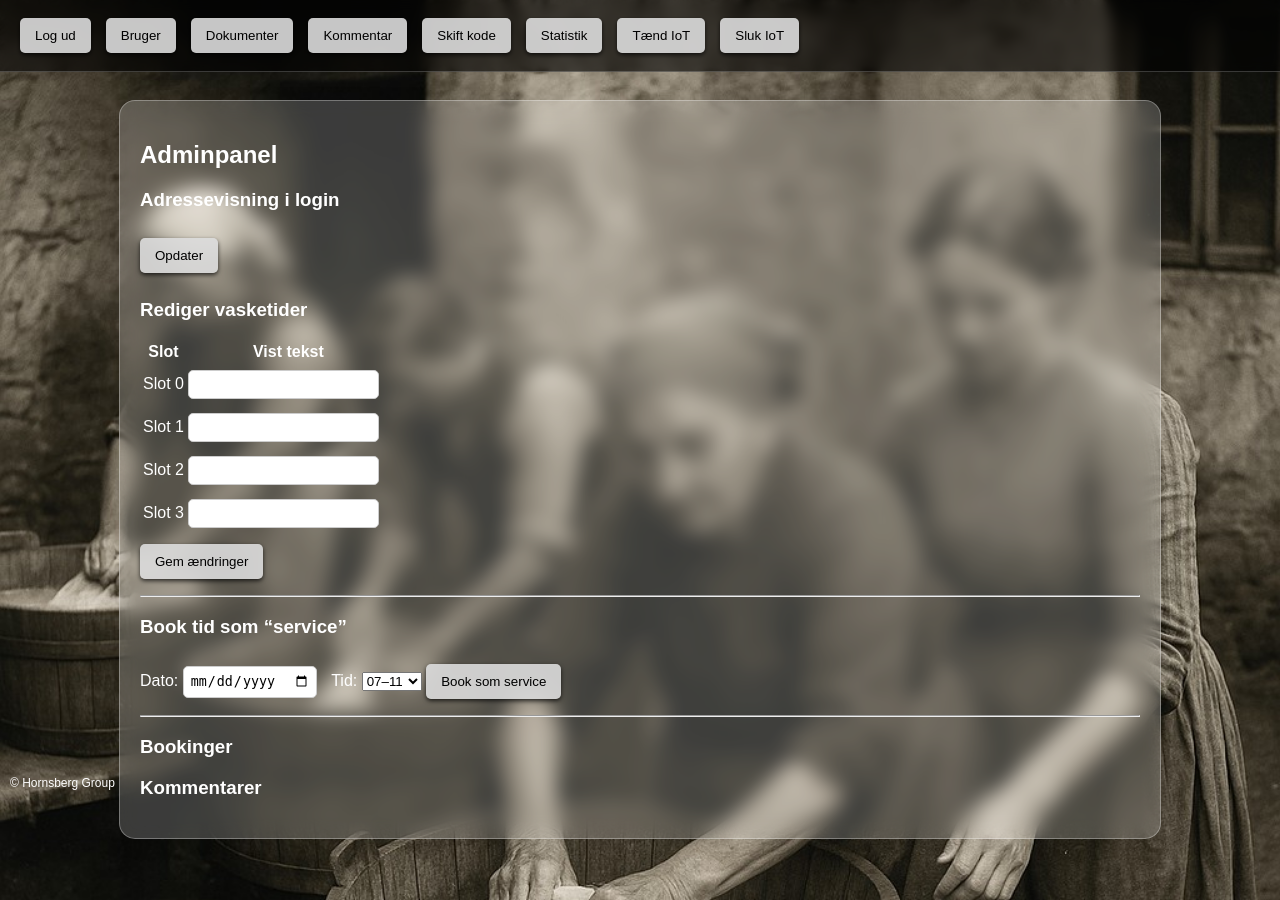
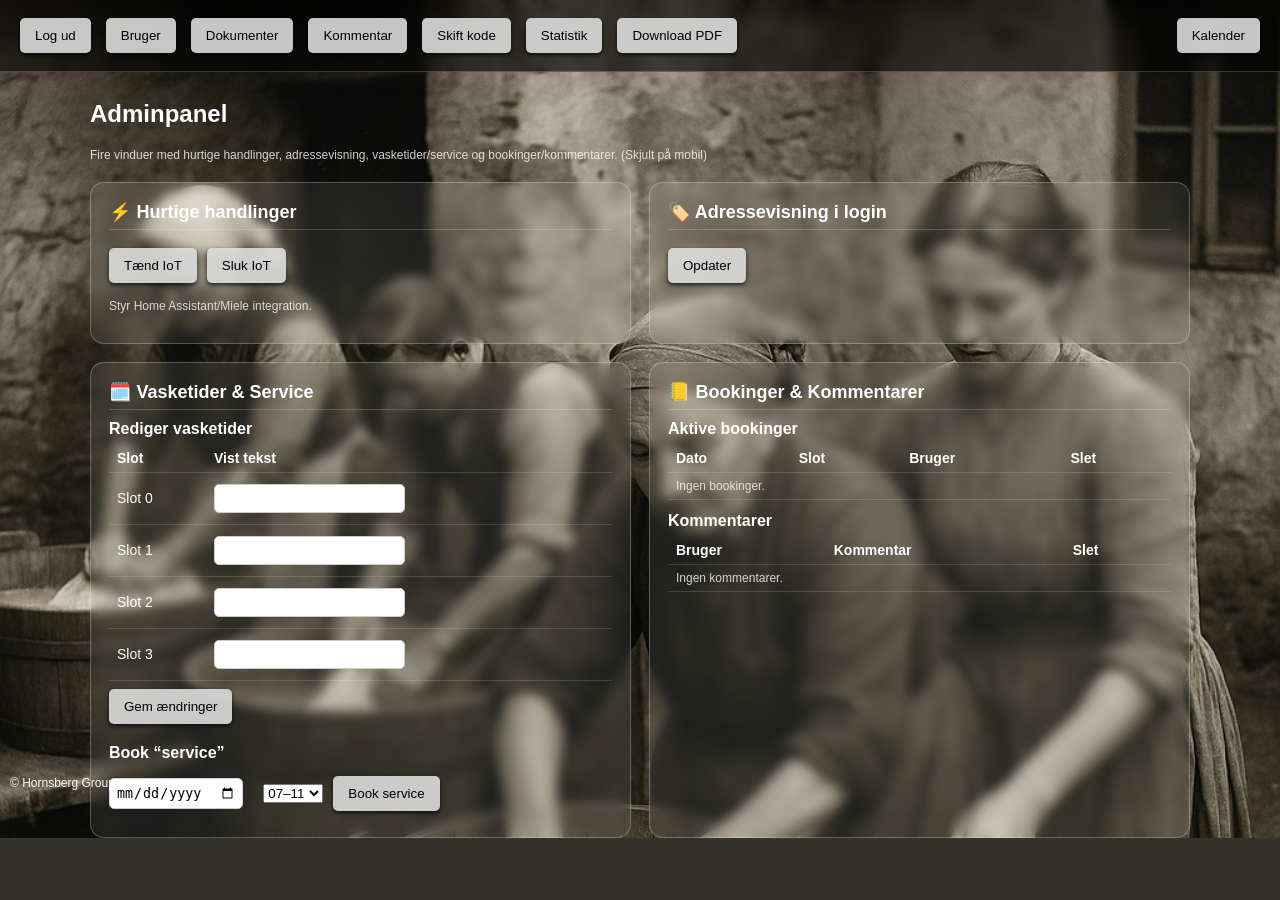
Before and after one commit to taasingegade/Vasketider, a Flask app: page /admin in a window 1280 px wide. After the commit the page ends 838 px from the top, so only its background shows below. Run offline with Flask 3, Linux system fonts and the light colour scheme; the visitor is signed in with stand-in values (Sample User, id 1); data that the repository does not hold is empty; some libraries are stand-ins or nearby versions.

Commit message:
Update admin.html

```diff
--- a/templates/admin.html
+++ b/templates/admin.html
@@ -5,67 +5,110 @@
   <meta charset="UTF-8">
   <title>Adminpanel</title>
   <link rel="stylesheet" href="{{ url_for('static', filename='style.css') }}">
+  <style>
+    .grid-4 {
+      display: grid;
+      grid-template-columns: repeat(2, 1fr);
+      gap: 18px;
+      margin-top: 20px;
+    }
+    .window {
+      background: rgba(255,255,255,0.08);
+      border: 1px solid rgba(255,255,255,0.25);
+      border-radius: 14px;
+      padding: 18px;
+      backdrop-filter: blur(6px);
+    }
+    .window h3 {
+      margin-top: 0;
+      font-size: 18px;
+      border-bottom: 1px solid rgba(255,255,255,0.2);
+      padding-bottom: 6px;
+      margin-bottom: 10px;
+    }
+    table { width:100%; border-collapse: collapse; font-size:14px; }
+    th,td { padding:6px 8px; border-bottom:1px solid rgba(255,255,255,0.15); text-align:left; }
+    .row { display:flex; gap:10px; flex-wrap:wrap; align-items:center; }
+    .muted { opacity:.8; font-size:12px; }
+    /* Skjul hele admin på mobil */
+    .mobile-block {
+      display: none; position: fixed; inset:0; background: rgba(0,0,0,0.85);
+      color:#fff; z-index:2000; align-items:center; justify-content:center; text-align:center; padding:24px;
+    }
+    @media (max-width: 1000px) {
+      .toppanel, .main { display: none !important; }
+      .mobile-block { display: flex; }
+      body { overflow: hidden; }
+    }
+  </style>
 </head>
 <body style="background: url('/static/Bg.jpg') no-repeat center center fixed; background-size: cover;">
 
+  <!-- Mobil overlay -->
+  <div class="mobile-block">
+    <div>
+      <h2>🔐 Admin er kun til desktop</h2>
+      <p>Åbn siden på en større skærm for at administrere systemet.</p>
+      <form method="get" action="/index" style="margin-top:16px;">
+        <button class="toppanel-knap">Til kalender</button>
+      </form>
+    </div>
+  </div>
+
+  <!-- Toppanel -->
   <div class="toppanel">
-    <form method="post" action="/logout">
-      <button class="toppanel-knap">Log ud</button>
-    </form>
+    <form method="post" action="/logout"><button class="toppanel-knap">Log ud</button></form>
+    <form method="get" action="/vis_brugere"><button class="toppanel-knap">Bruger</button></form>
+    <form method="get" action="/dokumenter"><button class="toppanel-knap">Dokumenter</button></form>
+    <form method="get" action="/kommentar"><button class="toppanel-knap">Kommentar</button></form>
+    <form method="get" action="/admin/skiftkode"><button class="toppanel-knap">Skift kode</button></form>
+    <form method="get" action="/statistik"><button class="toppanel-knap">Statistik</button></form>
+    <form method="get" action="/download_valg"><button class="toppanel-knap">Download PDF</button></form>
+    <form method="get" action="/index" style="margin-left:auto;"><button class="toppanel-knap">Kalender</button></form>
+  </div>
 
-    <form method="get" action="/vis_brugere">
-      <button class="toppanel-knap">Bruger</button>
-    </form>
+  <div class="main" style="max-width:1100px;">
+    <h2>Adminpanel</h2>
+    <p class="muted">Fire vinduer med hurtige handlinger, adressevisning, vasketider/service og bookinger/kommentarer. (Skjult på mobil)</p>
 
-    <form method="get" action="/dokumenter">
-      <button class="toppanel-knap">Dokumenter</button>
-    </form>
-
-    <form method="get" action="/kommentar">
-      <button class="toppanel-knap">Kommentar</button>
-    </form>
-
-    <form method="get" action="/admin/skiftkode">
-      <button class="toppanel-knap">Skift kode</button>
-    </form>
-
-    <form method="get" action="/statistik">
-      <button class="toppanel-knap">Statistik</button>
-    </form>
-
+    <div class="grid-4">
+      <!-- VINDUE 1: Hurtige handlinger / IoT -->
+      <div class="window">
+        <h3>⚡ Hurtige handlinger</h3>
+        <div class="row">
           <form method="post" action="/iot_toggle">
             <input type="hidden" name="iot_vaskemaskine" value="ja">
             <button class="toppanel-knap">Tænd IoT</button>
           </form>
-
           <form method="post" action="/iot_toggle">
             <input type="hidden" name="iot_vaskemaskine" value="nej">
             <button class="toppanel-knap">Sluk IoT</button>
           </form>
         </div>
+        <p class="muted" style="margin-top:8px;">Styr Home Assistant/Miele integration.</p>
+      </div>
 
-  <div class="glassbox" style="max-width: 1000px; margin: 100px auto 40px auto;">
-    <h2>Adminpanel</h2>
-
-<h3>Adressevisning i login</h3>
+      <!-- VINDUE 2: Adressevisning i login -->
+      <div class="window">
+        <h3>🏷️ Adressevisning i login</h3>
         <form method="post" action="/opdater_dropdownvisning">
           {% for adr in adresser %}
-    <label style="display:block; margin-bottom:5px;">
-      <input type="checkbox" name="vis_{{ adr[0] }}" {% if adr[1] %}checked{% endif %}>
-      {{ adr[0] }}
+            <label style="display:block; margin-bottom:6px;">
+              <input type="checkbox" name="vis_{{ adr[0] }}" {% if adr[1] %}checked{% endif %}> {{ adr[0] }}
             </label>
           {% endfor %}
           <button class="toppanel-knap" type="submit">Opdater</button>
         </form>
+      </div>
 
-    <!-- ✅ Redigerbare vasketider -->
-    <h3>Rediger vasketider</h3>
+      <!-- VINDUE 3: Vasketider + servicebooking -->
+      <div class="window">
+        <h3>🗓️ Vasketider & Service</h3>
+
+        <h4 style="margin:6px 0;">Rediger vasketider</h4>
         <form method="post" action="/admin/opdater_tider">
           <table>
-        <tr>
-          <th>Slot</th>
-          <th>Vist tekst</th>
-        </tr>
+            <tr><th>Slot</th><th>Vist tekst</th></tr>
             {% for i in range(4) %}
             <tr>
               <td>Slot {{ i }}</td>
@@ -73,47 +116,66 @@
             </tr>
             {% endfor %}
           </table>
-      <button type="submit" class="toppanel-knap">Gem ændringer</button>
+          <button type="submit" class="toppanel-knap" style="margin-top:8px;">Gem ændringer</button>
         </form>
 
-    <hr>
-
-    <h3>Book tid som “service”</h3>
-    <form method="post" action="/admin/book_service">
-      Dato: <input type="date" name="dato" required>
-      Tid:
+        <h4 style="margin:12px 0 6px;">Book “service”</h4>
+        <form method="post" action="/admin/book_service" class="row">
+          <input type="date" name="dato" required>
           <select name="tid" required>
             <option value="07–11">07–11</option>
             <option value="11–15">11–15</option>
             <option value="15–19">15–19</option>
             <option value="19–23">19–23</option>
           </select>
-      <button class="toppanel-knap" type="submit">Book som service</button>
+          <button class="toppanel-knap" type="submit">Book service</button>
         </form>
+      </div>
 
-    <hr>
+      <!-- VINDUE 4: Bookinger & Kommentarer -->
+      <div class="window">
+        <h3>📒 Bookinger & Kommentarer</h3>
 
-    <h3>Bookinger</h3>
+        <h4 style="margin:6px 0;">Aktive bookinger</h4>
+        <table>
+          <tr><th>Dato</th><th>Slot</th><th>Bruger</th><th>Slet</th></tr>
           {% for booking in bookinger %}
-      <p>
-        {{ booking.dato }} – {{ booking.tid }} ({{ booking.brugernavn }})
-        <form method="post" action="/admin/delete_booking" style="display: inline;">
+          <tr>
+            <td>{{ booking.dato }}</td>
+            <td>{{ booking.tid }}</td>
+            <td>{{ booking.brugernavn }}</td>
+            <td>
+              <form method="post" action="/admin/delete_booking" style="display:inline;" onsubmit="return confirm('Slette booking #{{ booking.id }}?');">
                 <input type="hidden" name="booking_id" value="{{ booking.id }}">
                 <button class="toppanel-knap">Slet</button>
               </form>
-      </p>
+            </td>
+          </tr>
+          {% else %}
+          <tr><td colspan="4" class="muted">Ingen bookinger.</td></tr>
           {% endfor %}
+        </table>
 
-    <h3>Kommentarer</h3>
+        <h4 style="margin:12px 0 6px;">Kommentarer</h4>
+        <table>
+          <tr><th>Bruger</th><th>Kommentar</th><th>Slet</th></tr>
           {% for kom in kommentar %}
-      <p>
-        <strong>{{ kom.brugernavn }}</strong>: {{ kom.tekst }}
+          <tr>
+            <td>{{ kom.brugernavn }}</td>
+            <td>{{ kom.tekst }}</td>
+            <td>
               <form method="post" action="/admin/delete_comment" style="display:inline;">
                 <input type="hidden" name="kommentar_id" value="{{ kom.id }}">
                 <button class="toppanel-knap">Slet</button>
               </form>
-      </p>
+            </td>
+          </tr>
+          {% else %}
+          <tr><td colspan="3" class="muted">Ingen kommentarer.</td></tr>
           {% endfor %}
+        </table>
+      </div>
+    </div>
   </div>
 
   <footer>© Hornsberg Group</footer>
```
Lines whose indentation alone changed are shown as unchanged.
